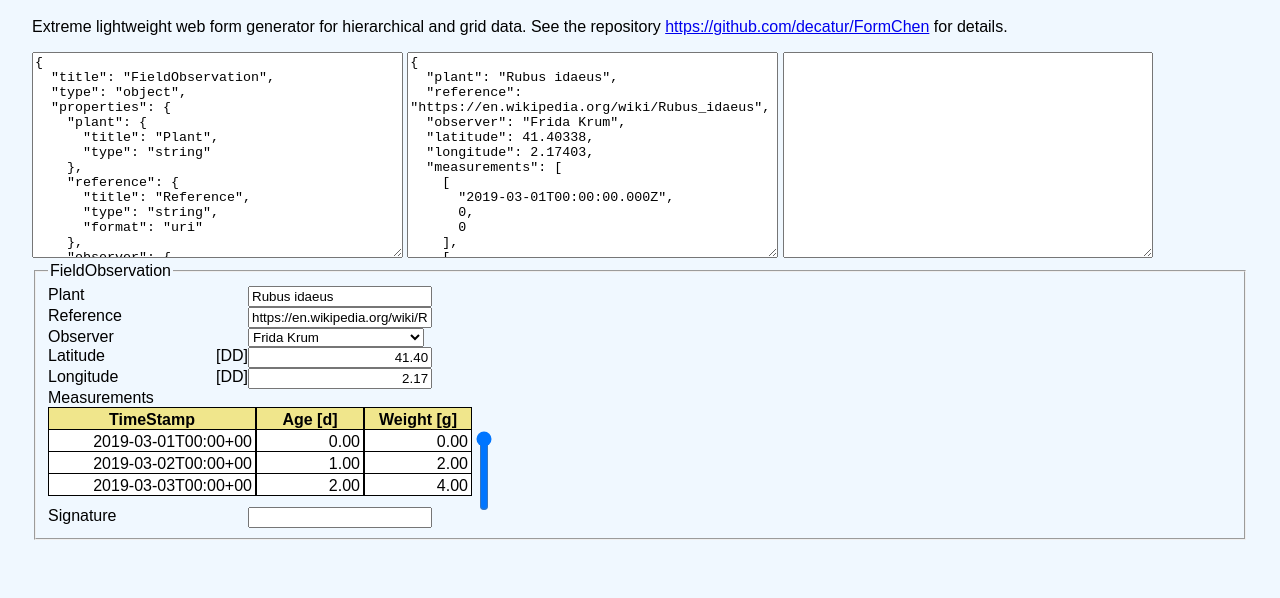
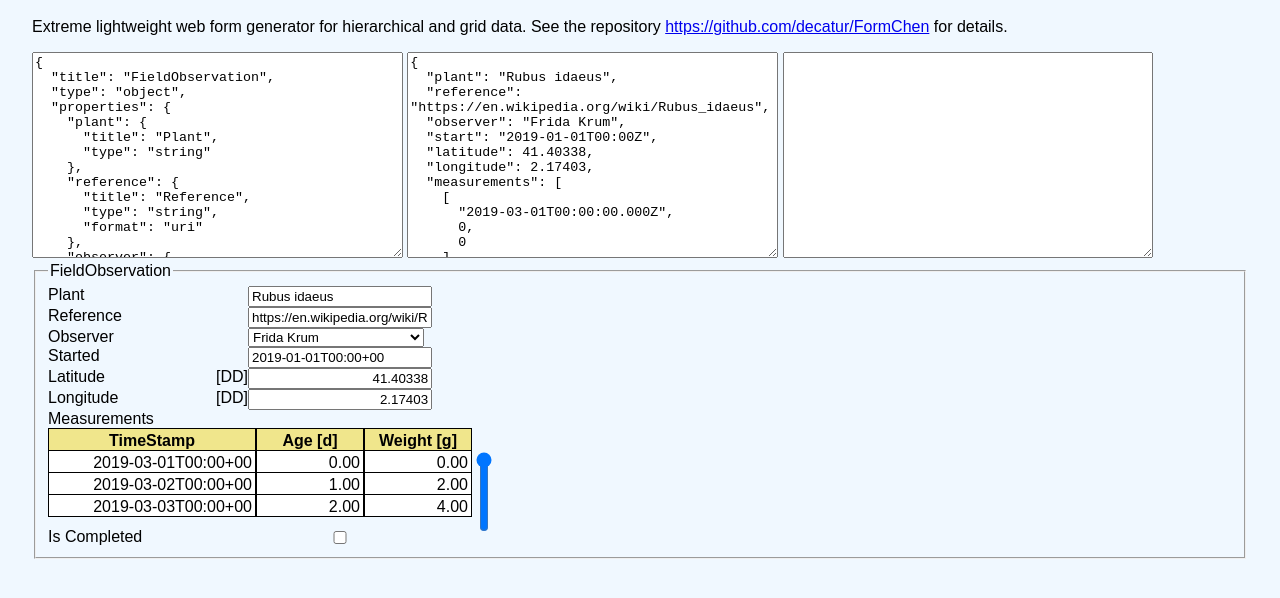
Before and after one commit to decatur/formchen, a plain HTML site: page index.html in a window 1280 px wide. Shown: the part 72-670 px from the top of the page. Drawn offline with Linux system fonts and the light colour scheme.

Commit message:
support more types

```diff
--- a/index.html
+++ b/index.html
@@ -62,23 +62,31 @@
                 type: 'string',
                 enum: ['Frida Krum', 'Tilda Swift']
             },
+            start: {
+                title: 'Started',
+                type: 'string',
+                format: 'datetime'
+            },
             latitude : {
                 title: 'Latitude',
                 type: 'number',
-                unit: '[DD]'
+                unit: '[DD]',
+                fractionDigits: 5
             },
 			longitude : {
                 title: 'Longitude',
                 type: 'number',
-                unit: '[DD]'
+                unit: '[DD]',
+                fractionDigits: 5
             },
             measurements: {
                 $ref: 'measurementsSchema'
             },
-            signature: {
-                title: 'Signature',
-                type: 'string'
-            }
+            isCompleted: {
+                title: 'Is Completed',
+                type: 'boolean'
+            },
+
         }
     };
 
@@ -99,14 +107,14 @@
         plant: 'Rubus idaeus',
         reference: 'https://en.wikipedia.org/wiki/Rubus_idaeus',
         observer: 'Frida Krum',
+        start: '2019-01-01T00:00Z',
         latitude: 41.40338,
 		longitude: 2.17403,
         measurements: [
             [new Date(2019, 2, 1), 0, 0],
             [new Date(2019, 2, 2), 1, 2],
             [new Date(2019, 2, 3), 2, 4]
-        ],
-        signature: ''
+        ]
     };
 
     let patchesByPath;
```
